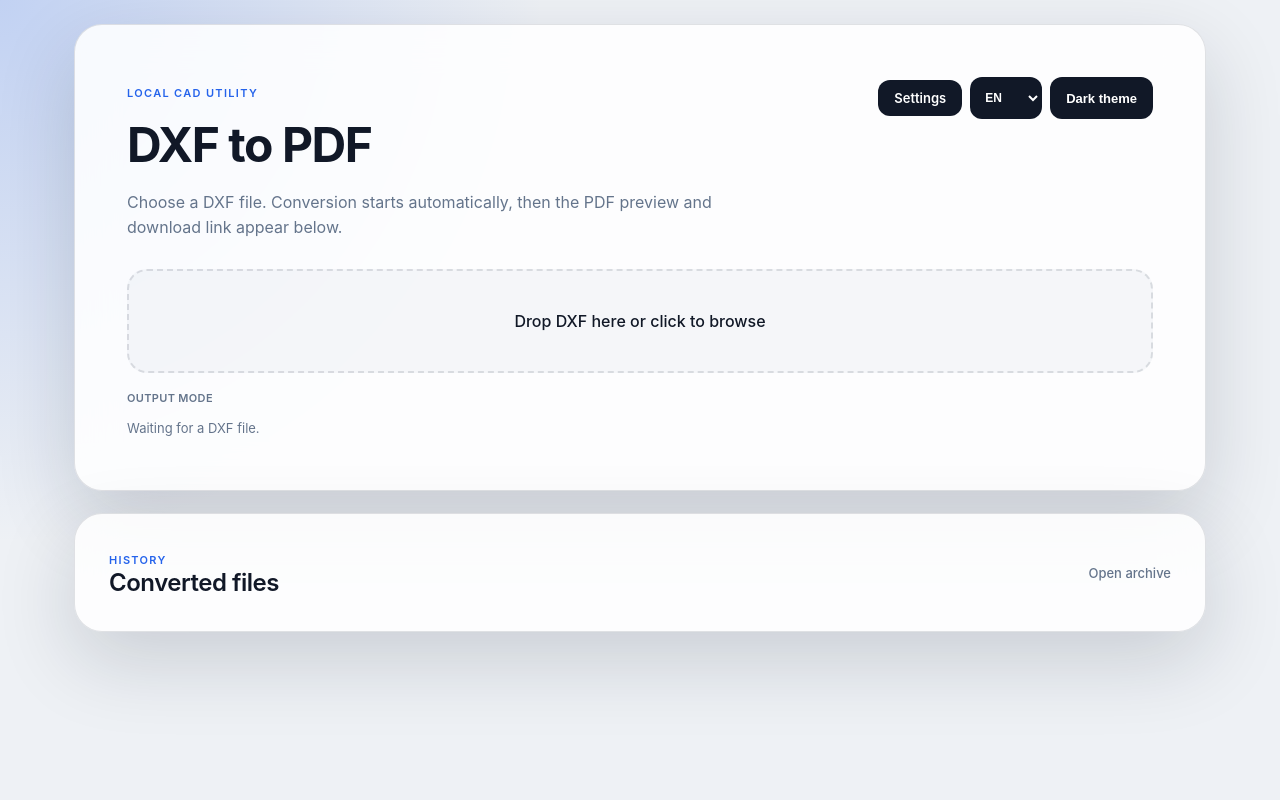
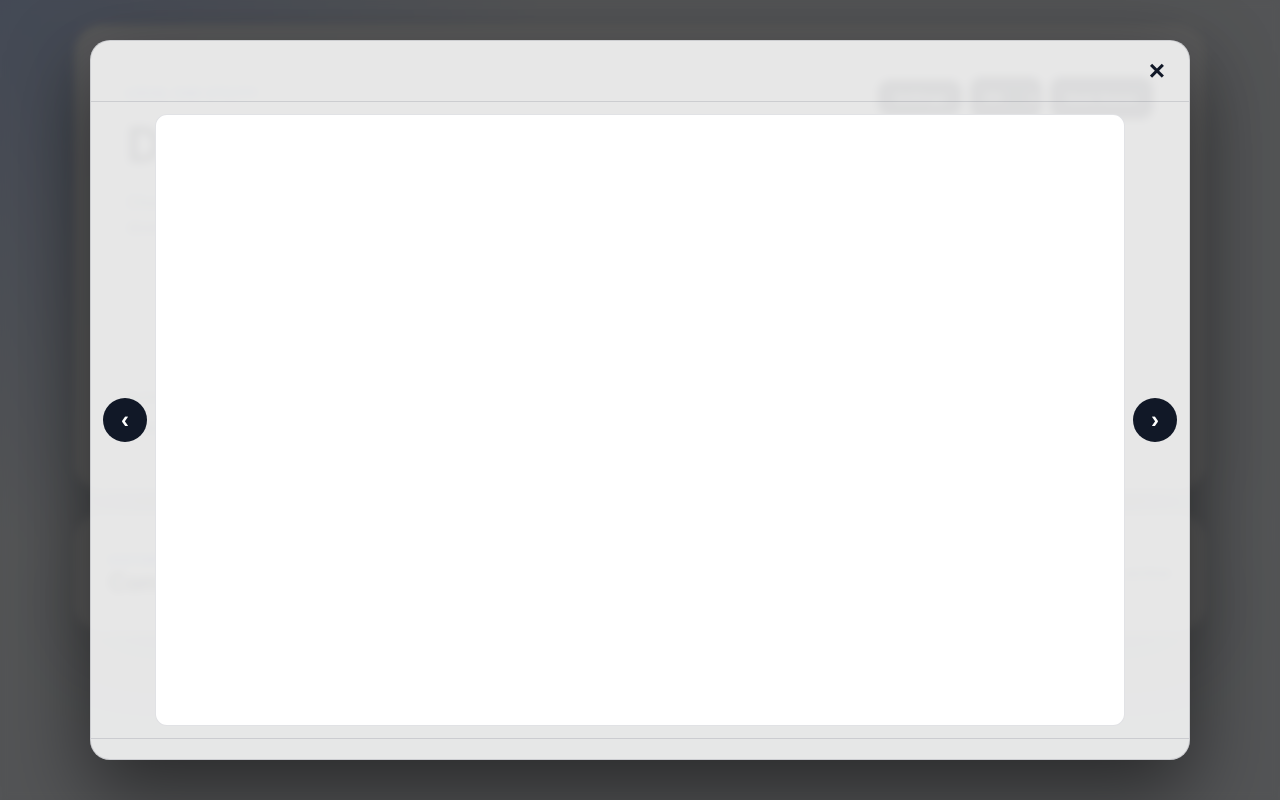
Before and after one commit to robobot989-ops/converttopdf, a FastAPI app: page / in a window 1280 px wide. Run offline with FastAPI, Linux system fonts and the light colour scheme; data that the repository does not hold is empty.

Commit message:
feat: gallery overlay with prev/next for archive thumbnails

```diff
--- a/app/static/style.css
+++ b/app/static/style.css
@@ -401,14 +401,11 @@ details[open] .summary-hint {
   border: 1px solid var(--line);
   background: white;
   flex-shrink: 0;
+  cursor: pointer;
   transition: transform 0.15s, box-shadow 0.15s;
 }
 
-a > .archive-thumb {
-  cursor: pointer;
-}
-
-a > .archive-thumb:hover {
+.archive-thumb:hover {
   transform: scale(1.05);
   box-shadow: 0 4px 12px rgba(37, 99, 235, 0.2);
   border-color: var(--accent);
@@ -491,13 +488,125 @@ a > .archive-thumb:hover {
   border: 1px solid var(--line);
 }
 
-iframe {
+#pdfPreview {
   width: 100%;
   height: min(72vh, 760px);
   margin-top: 20px;
   border: 1px solid var(--line);
   border-radius: 18px;
   background: white;
+}
+
+/* === Gallery overlay === */
+
+.gallery-overlay {
+  position: fixed;
+  inset: 0;
+  z-index: 1000;
+  display: flex;
+  align-items: center;
+  justify-content: center;
+}
+
+.gallery-backdrop {
+  position: absolute;
+  inset: 0;
+  background: rgba(0, 0, 0, 0.65);
+  backdrop-filter: blur(4px);
+}
+
+.gallery-panel {
+  position: relative;
+  display: flex;
+  flex-direction: column;
+  width: min(95vw, 1100px);
+  height: min(90vh, 800px);
+  background: var(--card);
+  border: 1px solid var(--line);
+  border-radius: 20px;
+  box-shadow: 0 32px 80px rgba(0, 0, 0, 0.5);
+  z-index: 1;
+  overflow: hidden;
+}
+
+.gallery-header {
+  display: flex;
+  align-items: center;
+  justify-content: space-between;
+  padding: 16px 20px;
+  border-bottom: 1px solid var(--line);
+  flex-shrink: 0;
+}
+
+.gallery-name {
+  font-weight: var(--font-weight-semibold);
+  font-size: 14px;
+  white-space: nowrap;
+  overflow: hidden;
+  text-overflow: ellipsis;
+}
+
+.gallery-close {
+  background: transparent;
+  border: 0;
+  font-size: 28px;
+  line-height: 1;
+  cursor: pointer;
+  color: var(--text);
+  padding: 0 4px;
+  min-height: auto;
+}
+
+.gallery-close:hover {
+  color: var(--accent);
+  background: transparent;
+}
+
+.gallery-body {
+  flex: 1;
+  display: flex;
+  align-items: center;
+  gap: 8px;
+  padding: 12px;
+  min-height: 0;
+}
+
+.gallery-frame {
+  flex: 1;
+  height: 100%;
+  border: 1px solid var(--line);
+  border-radius: 12px;
+  background: white;
+}
+
+.gallery-nav {
+  flex-shrink: 0;
+  width: 44px;
+  height: 44px;
+  border-radius: 50%;
+  background: var(--button);
+  color: var(--button-text);
+  font-size: 24px;
+  line-height: 1;
+  cursor: pointer;
+  border: 0;
+  display: grid;
+  place-items: center;
+  min-height: auto;
+}
+
+.gallery-nav:hover {
+  background: var(--accent);
+  color: white;
+}
+
+.gallery-counter {
+  text-align: center;
+  padding: 10px 20px;
+  font-size: 12px;
+  color: var(--muted);
+  border-top: 1px solid var(--line);
+  flex-shrink: 0;
 }
 
 @media (max-width: 820px) {
--- a/app/templates/index.html
+++ b/app/templates/index.html
@@ -71,6 +71,22 @@
         </div>
       </details>
     </main>
+
+    <div class="gallery-overlay" id="galleryOverlay" hidden>
+      <div class="gallery-backdrop" id="galleryBackdrop"></div>
+      <div class="gallery-panel">
+        <div class="gallery-header">
+          <span class="gallery-name" id="galleryName"></span>
+          <button class="gallery-close" id="galleryClose">&times;</button>
+        </div>
+        <div class="gallery-body">
+          <button class="gallery-nav gallery-prev" id="galleryPrev">&lsaquo;</button>
+          <iframe class="gallery-frame" id="galleryFrame"></iframe>
+          <button class="gallery-nav gallery-next" id="galleryNext">&rsaquo;</button>
+        </div>
+        <div class="gallery-counter" id="galleryCounter"></div>
+      </div>
+    </div>
 
     <script>
       const defaultStyles = {{ default_styles | tojson }};
@@ -386,12 +402,53 @@
         localStorage.setItem("theme", theme);
       }
 
+      let galleryItems = [];
+      let galleryIndex = 0;
+
+      function openGallery(index) {
+        galleryIndex = index;
+        updateGallery();
+        document.getElementById("galleryOverlay").hidden = false;
+        document.body.style.overflow = "hidden";
+      }
+
+      function closeGallery() {
+        document.getElementById("galleryOverlay").hidden = true;
+        document.getElementById("galleryFrame").src = "";
+        document.body.style.overflow = "";
+      }
+
+      function updateGallery() {
+        const item = galleryItems[galleryIndex];
+        if (!item) return;
+        document.getElementById("galleryName").textContent = `${item.name} (${item.version})`;
+        document.getElementById("galleryFrame").src = item.svg || item.pdf;
+        document.getElementById("galleryCounter").textContent = `${galleryIndex + 1} / ${galleryItems.length}`;
+        document.getElementById("galleryPrev").style.visibility = galleryIndex > 0 ? "visible" : "hidden";
+        document.getElementById("galleryNext").style.visibility = galleryIndex < galleryItems.length - 1 ? "visible" : "hidden";
+      }
+
+      function galleryPrev() { if (galleryIndex > 0) { galleryIndex--; updateGallery(); } }
+      function galleryNext() { if (galleryIndex < galleryItems.length - 1) { galleryIndex++; updateGallery(); } }
+
+      document.getElementById("galleryClose").addEventListener("click", closeGallery);
+      document.getElementById("galleryBackdrop").addEventListener("click", closeGallery);
+      document.getElementById("galleryPrev").addEventListener("click", galleryPrev);
+      document.getElementById("galleryNext").addEventListener("click", galleryNext);
+      document.addEventListener("keydown", (e) => {
+        if (document.getElementById("galleryOverlay").hidden) return;
+        if (e.key === "Escape") closeGallery();
+        if (e.key === "ArrowLeft") galleryPrev();
+        if (e.key === "ArrowRight") galleryNext();
+      });
+
       async function loadArchive() {
         archiveList.innerHTML = `<div class="archive-loading">${t("loading")}</div>`;
         try {
           const resp = await fetch("/api/conversions");
           const data = await resp.json();
-          renderArchive(data.items || []);
+          galleryItems = data.items || [];
+          renderArchive(galleryItems);
         } catch {
           archiveList.innerHTML = `<div class="archive-empty">${t("archiveEmpty")}</div>`;
         }
@@ -402,9 +459,9 @@
           archiveList.innerHTML = `<div class="archive-empty">${t("archiveEmpty")}</div>`;
           return;
         }
-        archiveList.innerHTML = items.map(item => `
+        archiveList.innerHTML = items.map((item, i) => `
           <div class="archive-item">
-            ${item.thumb ? `<a href="${item.svg || item.pdf}" target="_blank"><img class="archive-thumb" src="${item.thumb}" alt="" loading="lazy"></a>` : ''}
+            ${item.thumb ? `<img class="archive-thumb" src="${item.thumb}" alt="" loading="lazy" data-index="${i}">` : ''}
             <div class="archive-info">
               <span class="archive-name" title="${item.name}">${item.name}</span>
               <span class="archive-meta">
@@ -419,6 +476,9 @@
             </div>
           </div>
         `).join("");
+        archiveList.querySelectorAll(".archive-thumb").forEach((img) => {
+          img.addEventListener("click", () => openGallery(parseInt(img.dataset.index)));
+        });
       }
 
       function formatSize(bytes) {
```
